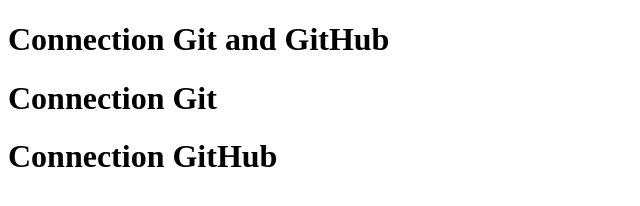
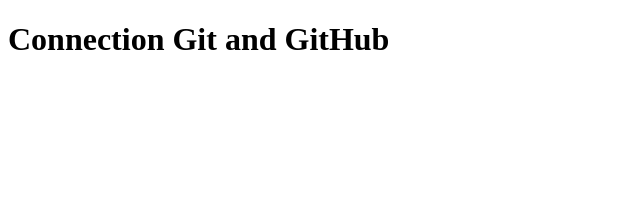
Before and after one commit to IrvingVelarde/Ajax-with-PHP, a plain HTML site: page index.html in a window 1280 px wide. Shown: the whole page, without its empty margins (0-640 px from the left). Drawn offline with Linux system fonts and the light colour scheme.

Commit message:
Second Commit

```diff
--- a/index.html
+++ b/index.html
@@ -8,7 +8,5 @@
 </head>
 <body>
     <h1>Connection Git and GitHub</h1>
-    <h1>Connection Git</h1>
-    <h1>Connection GitHub</h1>
 </body>
 </html>
```
